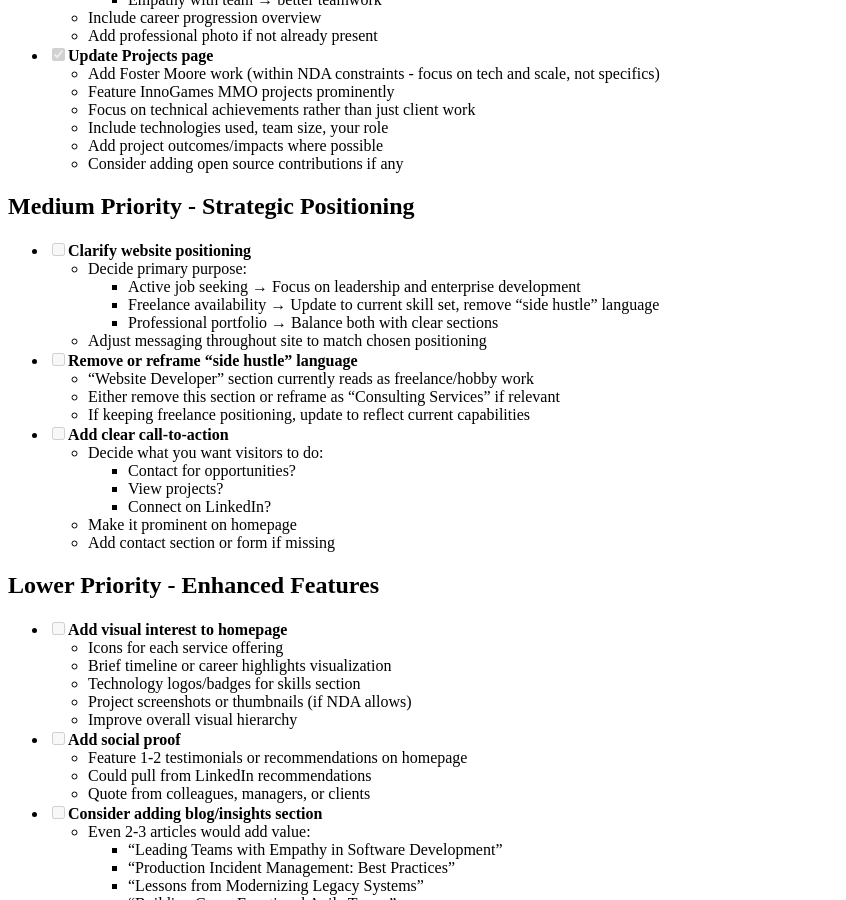
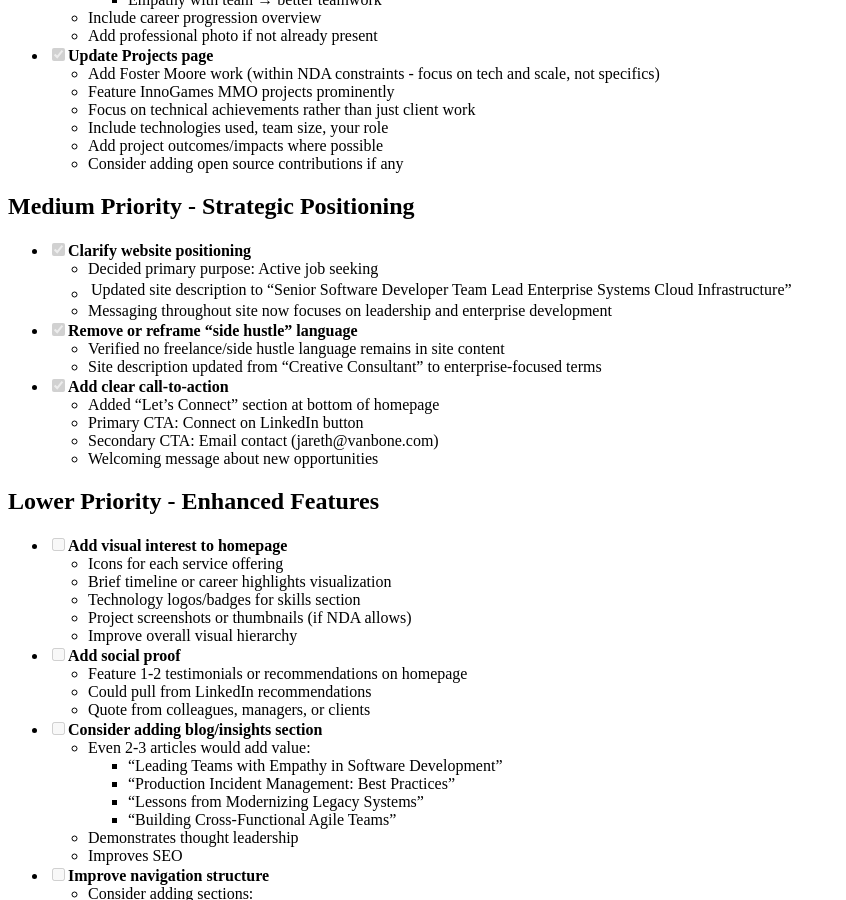
Before and after one commit to jareth/jareth.github.io, a Jekyll site: the page built from portfolio-website-todo.md, in a window 1280 px wide and 900 px high, scrolled down 2032 px. Shown: the whole window, without its empty margins (0-846 px from the left). Built offline with Jekyll 4.4.1, drawn with Linux system fonts in a browser that asks for light colours; our own code applies the rules of GitHub Pages for plain Markdown files.

Commit message:
Medium priority issues

```diff
--- a/_data/site.yml
+++ b/_data/site.yml
@@ -1,3 +1,3 @@
 title: Jareth van Bone
-description: Senior Engineer, Creative Consultant, Team Lead
+description: Senior Software Developer Team Lead | Enterprise Systems | Cloud Infrastructure
 url: https://vanbone.com
--- a/portfolio-website-todo.md
+++ b/portfolio-website-todo.md
@@ -61,25 +61,20 @@
 
 ## Medium Priority - Strategic Positioning
 
-- [ ] **Clarify website positioning**
-  - Decide primary purpose:
-    - Active job seeking → Focus on leadership and enterprise development
-    - Freelance availability → Update to current skill set, remove "side hustle" language
-    - Professional portfolio → Balance both with clear sections
-  - Adjust messaging throughout site to match chosen positioning
+- [x] **Clarify website positioning**
+  - Decided primary purpose: Active job seeking
+  - Updated site description to "Senior Software Developer Team Lead | Enterprise Systems | Cloud Infrastructure"
+  - Messaging throughout site now focuses on leadership and enterprise development
 
-- [ ] **Remove or reframe "side hustle" language**
-  - "Website Developer" section currently reads as freelance/hobby work
-  - Either remove this section or reframe as "Consulting Services" if relevant
-  - If keeping freelance positioning, update to reflect current capabilities
+- [x] **Remove or reframe "side hustle" language**
+  - Verified no freelance/side hustle language remains in site content
+  - Site description updated from "Creative Consultant" to enterprise-focused terms
 
-- [ ] **Add clear call-to-action**
-  - Decide what you want visitors to do:
-    - Contact for opportunities?
-    - View projects?
-    - Connect on LinkedIn?
-  - Make it prominent on homepage
-  - Add contact section or form if missing
+- [x] **Add clear call-to-action**
+  - Added "Let's Connect" section at bottom of homepage
+  - Primary CTA: Connect on LinkedIn button
+  - Secondary CTA: Email contact (jareth@vanbone.com)
+  - Welcoming message about new opportunities
 
 ## Lower Priority - Enhanced Features
 
```
Also changed, not shown: index.html (+10 -0 lines).
